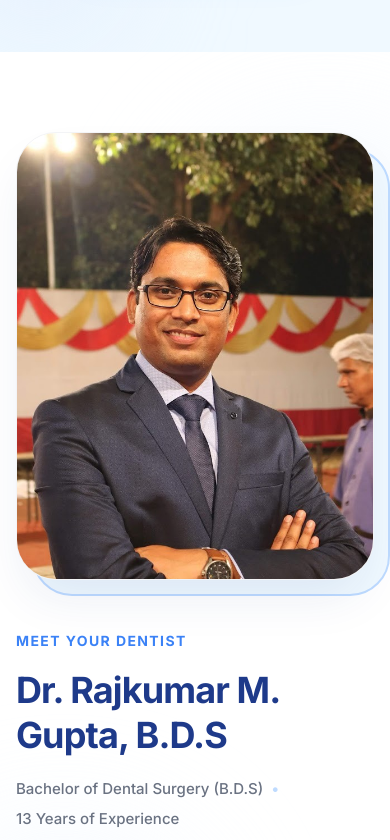
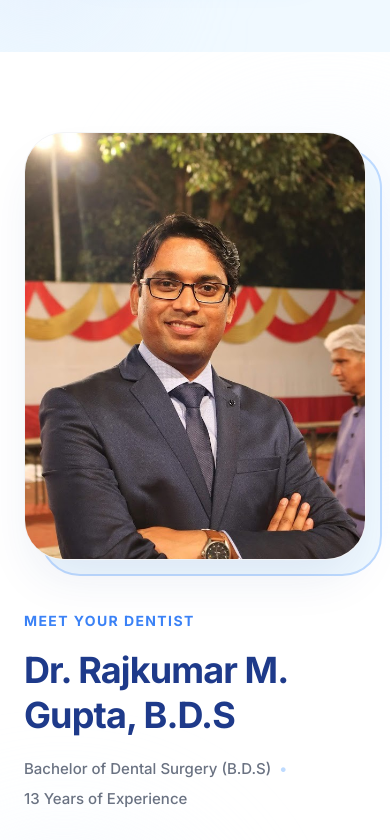
Before and after one commit to khusshis/dental, a React (Vite) app: page / in a window 390 px wide. Shown: the part 2360-3200 px from the top of the page. Built offline with nearby package versions, Linux system fonts and the light colour scheme.

Commit message:
Fix all remaining px-4 to px-6 for consistent mobile padding

```diff
--- a/src/App.tsx
+++ b/src/App.tsx
@@ -76,7 +76,7 @@ const SkeletonLoader = () => (
     </div>
 
     {/* Hero Skeleton */}
-    <div className="max-w-[1400px] mx-auto px-4 pt-40 pb-20 grid lg:grid-cols-2 gap-12">
+    <div className="max-w-[1400px] mx-auto px-6 pt-40 pb-20 grid lg:grid-cols-2 gap-12">
       <div className="space-y-6 pt-10">
         <div className="w-48 h-8 bg-blue-100 rounded-full"></div>
         <div className="w-3/4 h-16 bg-gray-200 rounded-2xl"></div>
@@ -108,7 +108,7 @@ const SkeletonLoader = () => (
     </div>
 
     {/* Treatments Skeleton */}
-    <div className="max-w-[1400px] mx-auto px-4 py-24">
+    <div className="max-w-[1400px] mx-auto px-6 py-24">
       <div className="flex flex-col items-center mb-16">
         <div className="w-32 h-6 bg-blue-100 rounded-full mb-4"></div>
         <div className="w-64 h-10 bg-gray-200 rounded-2xl"></div>
@@ -713,7 +713,7 @@ export default function App() {
         <div className="absolute -right-20 top-20 w-72 h-72 bg-blue-50 rounded-full blur-3xl opacity-60 pointer-events-none"></div>
         <div className="absolute -left-20 bottom-20 w-72 h-72 bg-blue-50 rounded-full blur-3xl opacity-60 pointer-events-none"></div>
 
-        <div className="max-w-[1200px] mx-auto px-4 relative z-10">
+        <div className="max-w-[1200px] mx-auto px-6 relative z-10">
           <div className="flex flex-col md:flex-row items-center gap-12 lg:gap-20">
             {/* Image Column */}
             <motion.div
@@ -872,7 +872,7 @@ export default function App() {
         <div className="absolute top-0 left-0 right-0 h-px bg-gradient-to-r from-transparent via-blue-200 to-transparent"></div>
         <div className="absolute bottom-0 left-0 right-0 h-px bg-gradient-to-r from-transparent via-blue-200 to-transparent"></div>
 
-        <div className="max-w-[1200px] mx-auto px-4 relative z-10">
+        <div className="max-w-[1200px] mx-auto px-6 relative z-10">
           <div className="bg-gradient-to-br from-[#f0f9ff] to-[#e8f4fd] rounded-3xl p-8 md:p-14 relative overflow-hidden border border-blue-100/80">
             {/* Decorative corner accent */}
             <div className="absolute top-0 right-0 w-40 h-40 bg-gradient-to-bl from-[#3b82f6]/8 to-transparent rounded-bl-[100px]"></div>
```
